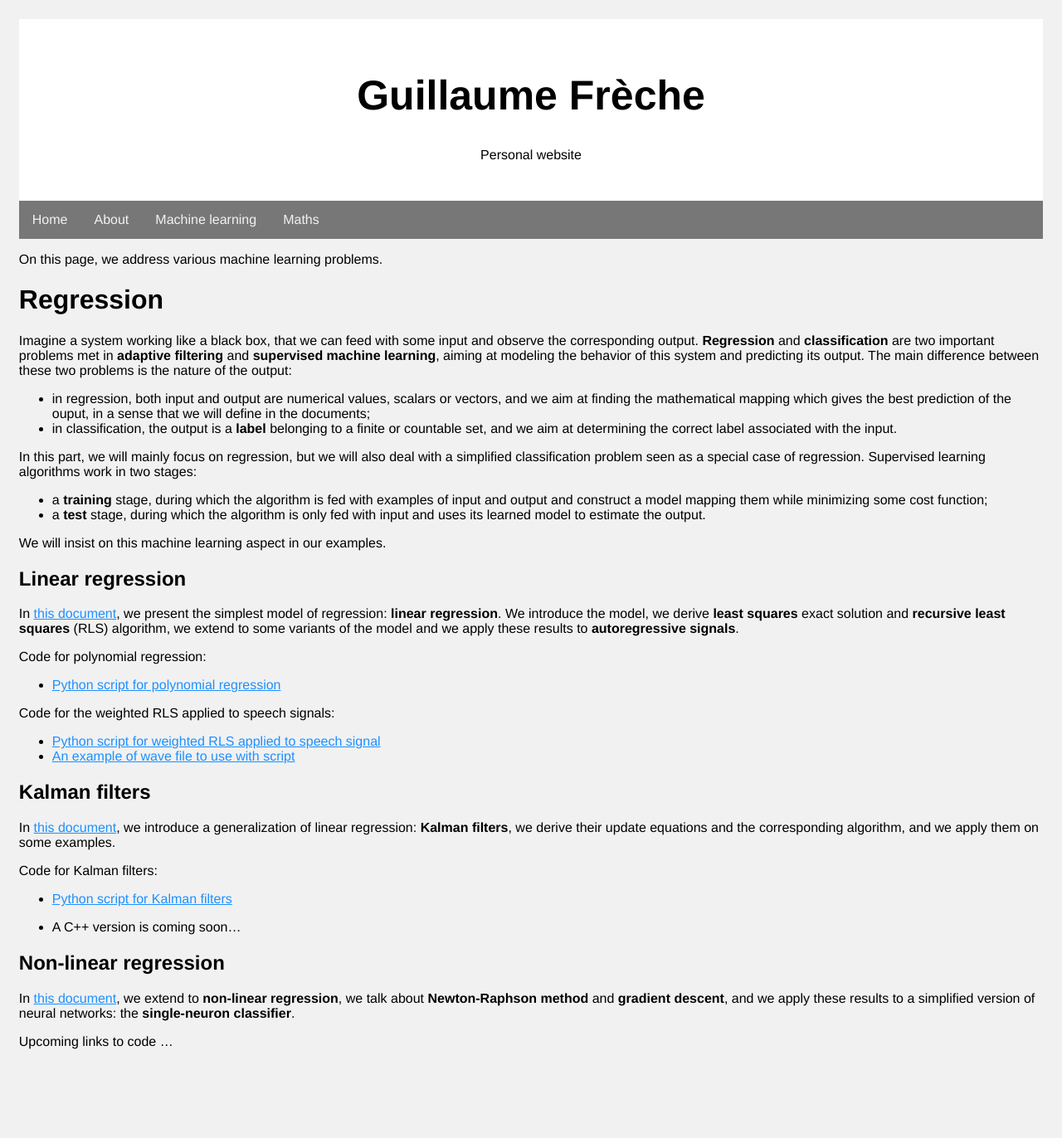
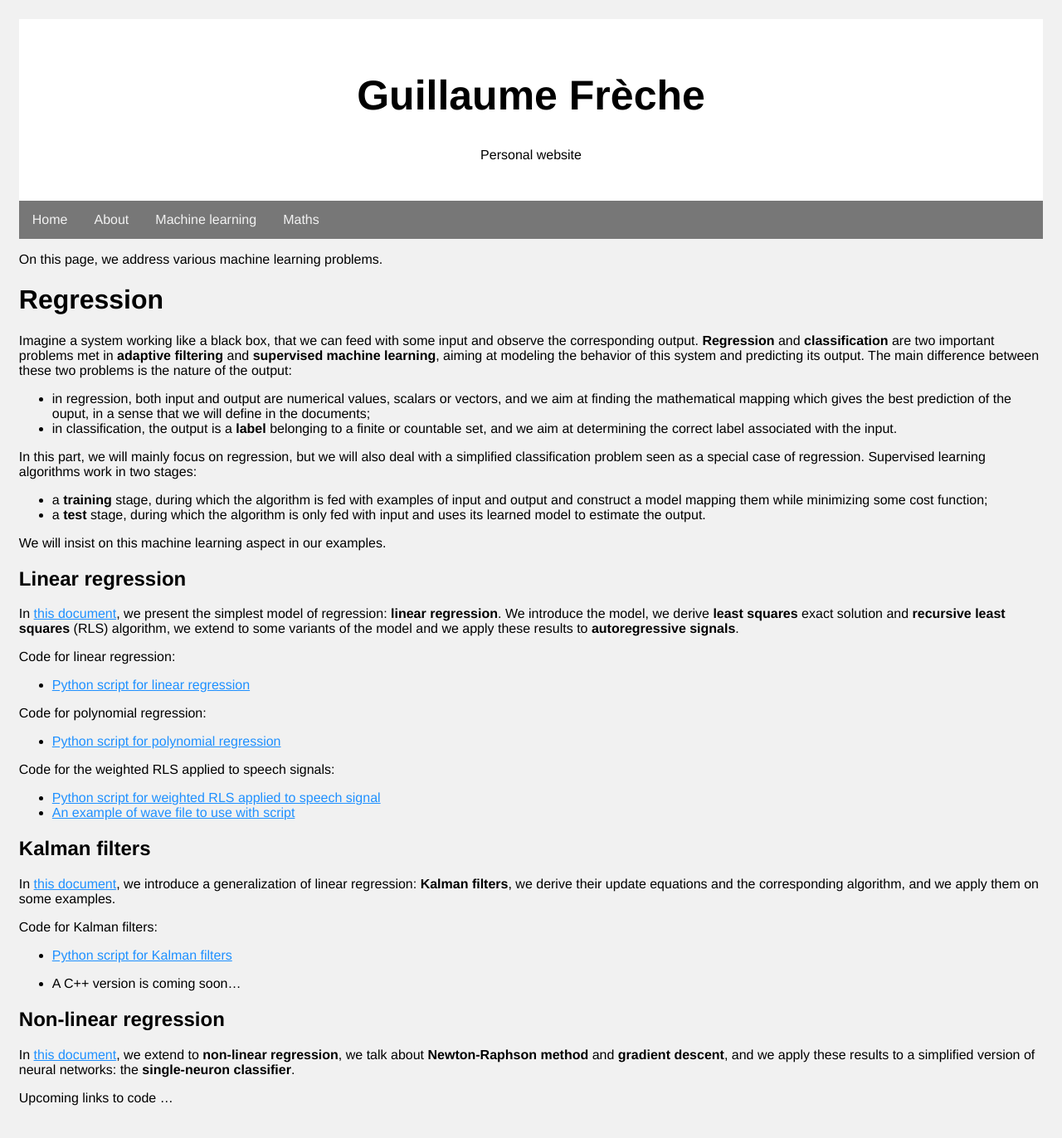
Before and after one commit to grfreche/grfreche.github.io, a Jekyll site: the page built from machine_learning.md, in a window 1280 px wide. Shown: the whole page at 83% size. Built offline with Jekyll 4.4.1, drawn with Linux system fonts in a browser that asks for light colours; before the commit the page ends 1304 px from its top, so only the background shows below that.

Commit message:
Update machine_learning.md

```diff
--- a/machine_learning.md
+++ b/machine_learning.md
@@ -37,6 +37,9 @@ we present the simplest model of regression: **linear regression**.
 We introduce the model, we derive **least squares** exact solution and **recursive least squares** (RLS) algorithm,
 we extend to some variants of the model and we apply these results to **autoregressive signals**.
 
+Code for linear regression:
+* <a href="python_RLS" class="image fit">Python script for linear regression</a>
+
 Code for polynomial regression:
 * <a href="python_polynomial_regression" class="image fit">Python script for polynomial regression</a>
 
```
